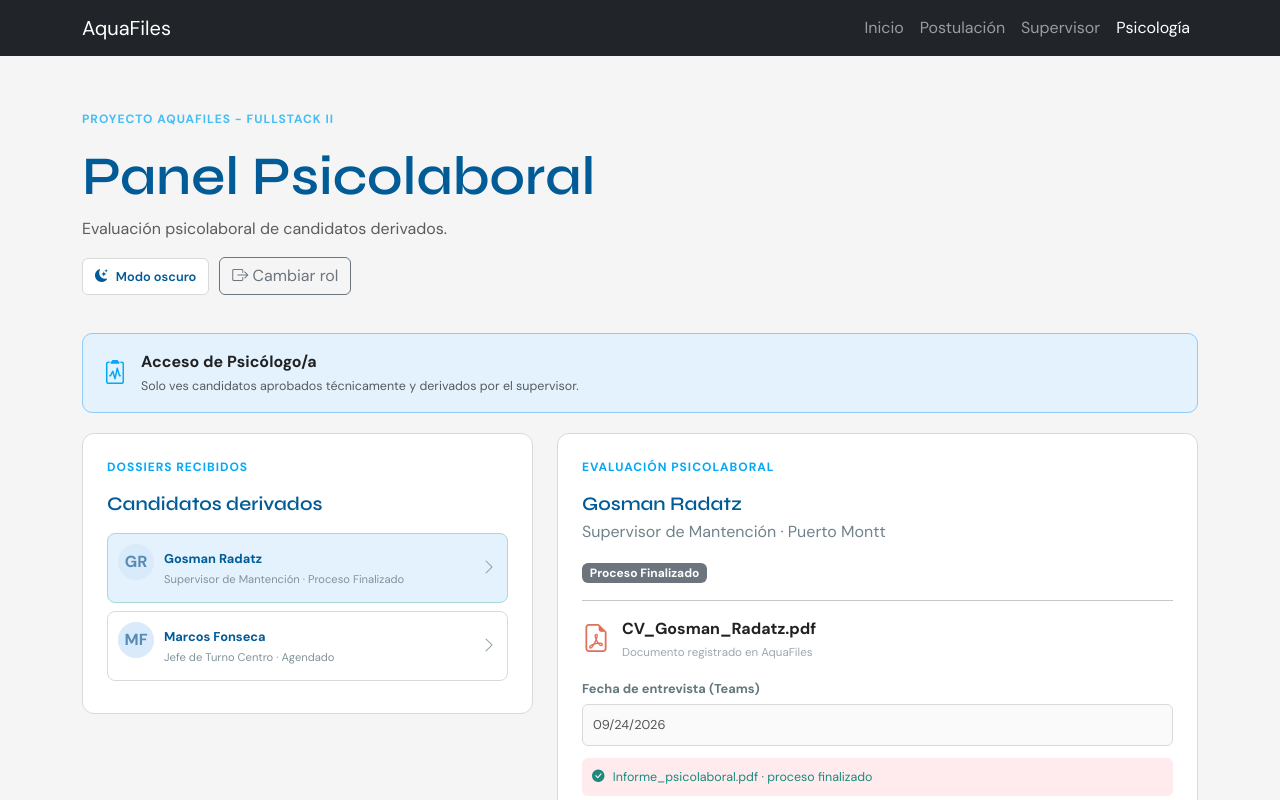
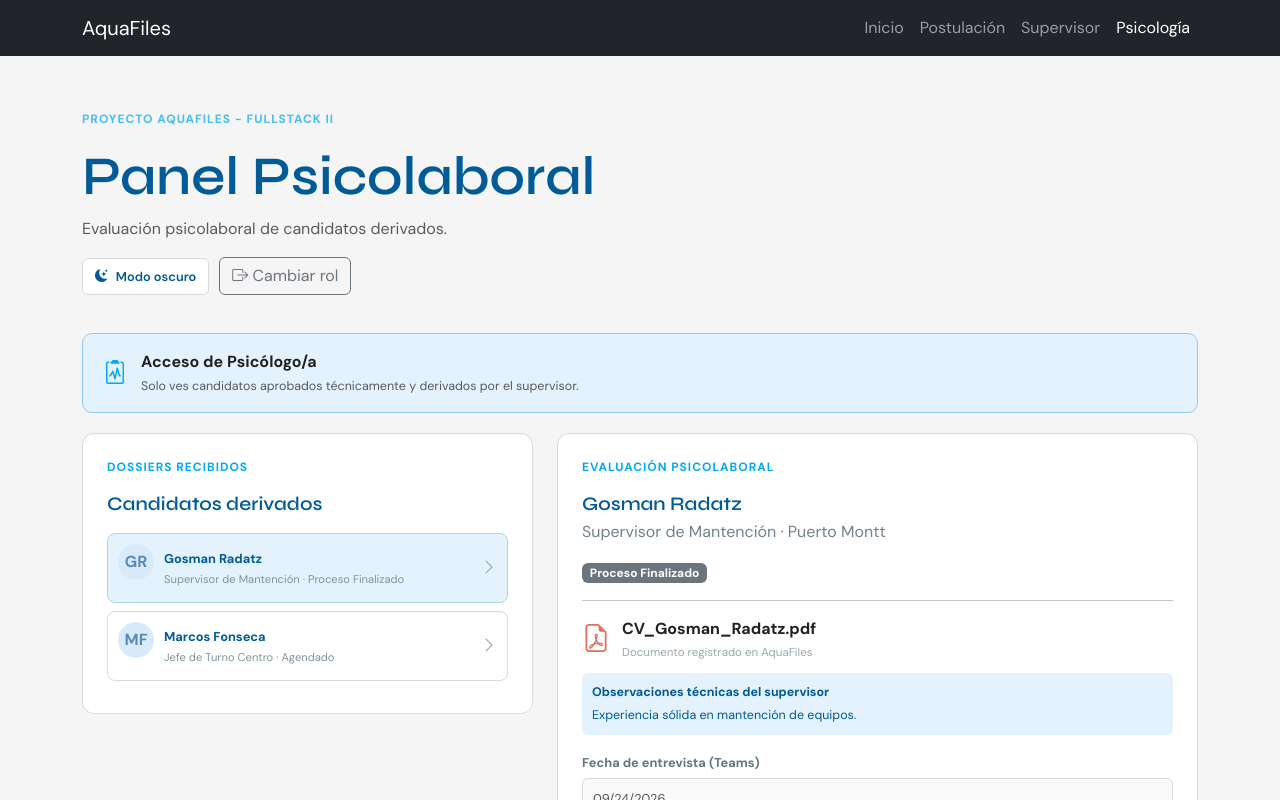
Before and after one commit to Linn-Unix/FullStack-II-002D-CasoAquaFiles, a React (Vite) app: page /psicologo in a window 1280 px wide. Shown: the top 800 px of the page. Built offline with nearby package versions, Linux system fonts and the light colour scheme.

Commit message:
feat: mostrar observaciones técnicas en el dossier del psicólogo

```diff
--- a/src/components/FichaPsicologo.jsx
+++ b/src/components/FichaPsicologo.jsx
@@ -28,6 +28,12 @@ function FichaPsicologo({ candidato, actualizarCandidato }) {
       <EstadoBadge estado={candidato.estado} />
       <hr />
       <ArchivoFila nombre={candidato.nombreCv} icono="bi-file-earmark-pdf" />
+
+      {/* Observaciones del supervisor: el psicólogo solo puede leerlas. */}
+      <div className="stage-note">
+        <strong className="d-block mb-1">Observaciones técnicas del supervisor</strong>
+        {candidato.observaciones || 'Sin observaciones.'}
+      </div>
 
       <label className="date-field">
         Fecha de entrevista (Teams)
```
